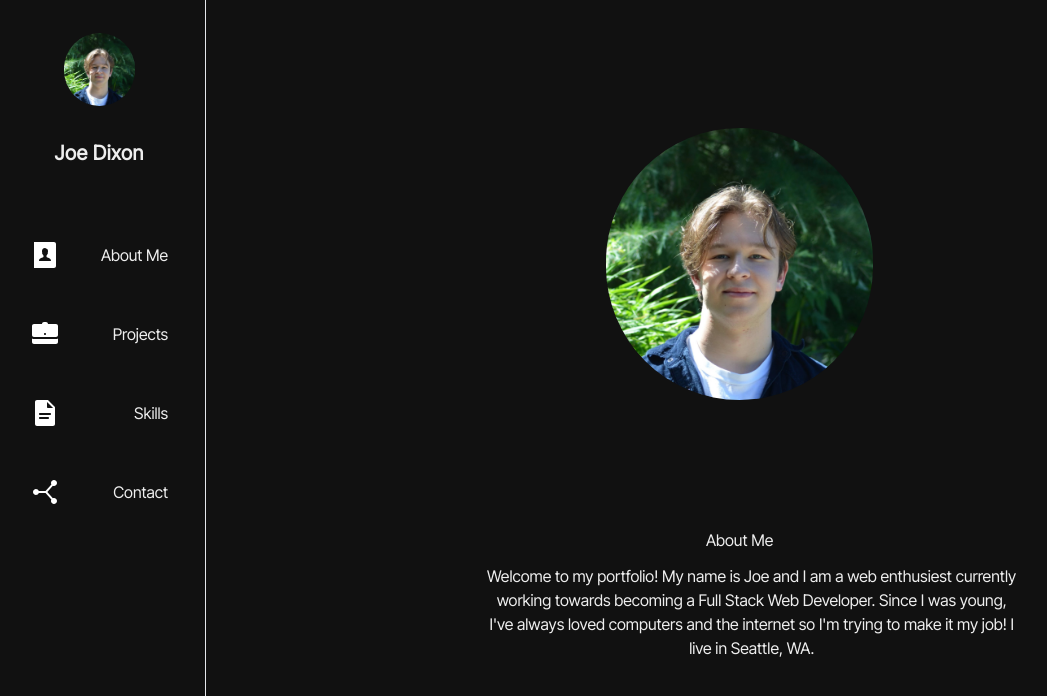
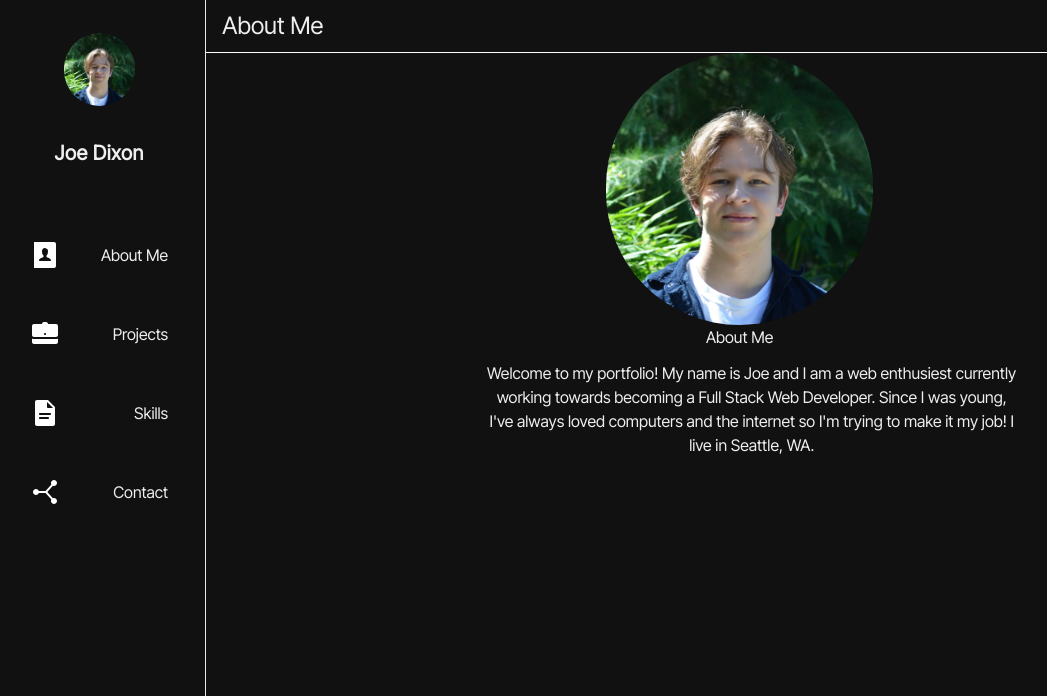
Before and after one commit to joerdixon/my-portfolio-2, a React (Create React App) app: page / in a window 1280 px wide. Shown: the top 696 px of the page, without its empty margins (7-1054 px from the left). Built offline with nearby package versions, Linux system fonts and the light colour scheme.

Commit message:
added section headings

```diff
--- a/src/components/Page/Pages/About.jsx
+++ b/src/components/Page/Pages/About.jsx
@@ -7,7 +7,8 @@ import headshot from '../../../assets/niceheadshot.jpg'
 
 function About(props) {
     return (
-        <div className='flex flex-col justify-evenly items-center w-5/6'>
+        <div className='flex flex-col justify-top items-center w-5/6'>
+            <h2 className='sectionheading'>About Me</h2>
             <div className='w-1/4 flex justify-around'>
                 <img className='w-full rounded-full my-0 mx-auto' src={headshot} alt="Picture of Joe Dixon" />
             </div>
--- a/src/components/Page/Pages/Contact.jsx
+++ b/src/components/Page/Pages/Contact.jsx
@@ -36,6 +36,7 @@ function Contact() {
 
     return (
         <div className='footer-container w-5/6 my-0 mx-auto flex justify-evenly items-center'>
+                        <h2 className='sectionheading'>Contact</h2>
             <ul className='footer-links w-full flex justify-evenly items-center h-2/3'>
                 {/* Linked In */}
                 <a className="transition-transform-colors hover:bg-li-blue hover:-translate-y-1 duration-500 rounded-full" href="https://www.linkedin.com/in/joerdixon/" target='_blank' name="Link to Joe's LinkedIn"><img className="contactlink" src={lisvg} alt="LinkedIn logo" /></a>
--- a/src/components/Page/Pages/Projects/Project.jsx
+++ b/src/components/Page/Pages/Projects/Project.jsx
@@ -80,7 +80,6 @@ function Project() {
     return (
         <div className='work-container'>
             <div className='project-container'>
-                <h1 className='text-center w-full'>My Projects</h1>
                 {projectCards}
             </div>
         </div>
--- a/src/components/Page/Pages/Projects/Projects.jsx
+++ b/src/components/Page/Pages/Projects/Projects.jsx
@@ -4,6 +4,7 @@ import Project from './Project'
 function Projects() {
     return (
         <div className='project-page w-5/6'>
+            <h2 className='sectionheading'>Projects</h2>
             {/* Populates all of the projects in the projects array as cards.*/}
             <Project />
         </div>
--- a/src/styles.css
+++ b/src/styles.css
@@ -136,8 +136,12 @@
     /* =============================== SITEWIDE =============================== */
 
     .sectionheading {
-        margin: 3rem;
-        font-size: xx-large;
+        margin-top: 0;
+        padding: .5rem;
+        padding-left: 1rem;
+        width: 100%;
+        border-bottom: 1px solid white;
+        font-size: x-large;
     }
 }
 
```
